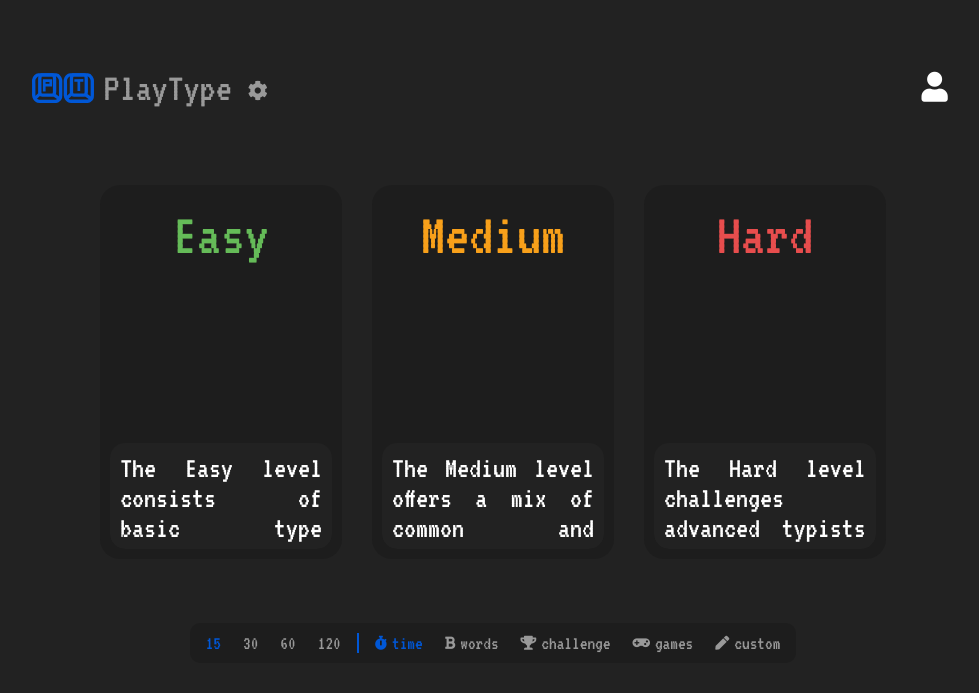
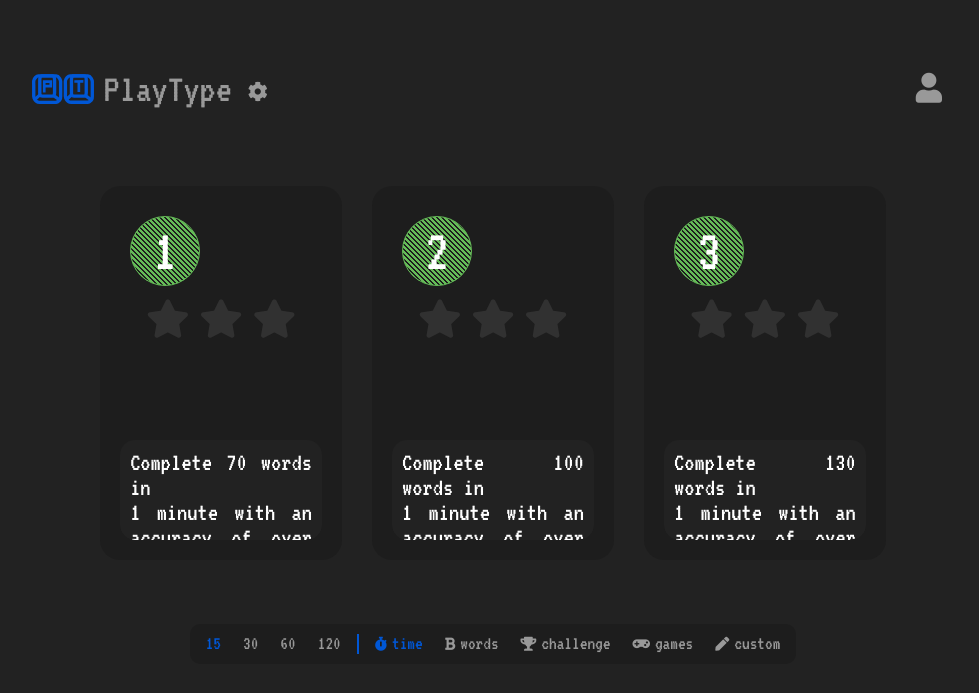
Before and after one commit to Bryan141816/PlayType, a Django app: page /challenges in a window 1280 px wide. Shown: the top 693 px of the page, without its empty margins (147-1126 px from the left). Run offline with Django 5.2, Linux system fonts and the light colour scheme; data that the repository does not hold is empty.

Commit message:
updated challenges

```diff
--- a/type_master/type_master/static/css/challenges.css
+++ b/type_master/type_master/static/css/challenges.css
@@ -1,4 +1,4 @@
-#difficulty-container {
+#easy-challenge-container {
     display: flex;
     width: 100%;
     height: 100%;
@@ -13,38 +13,54 @@
     height: 100%;
     width: 30%;
     border-radius: 20px;
-    padding: 10px;
+    padding: 20px;
     transform: scale(1);
     transition: transform 0.2s ease;
     background-color: var(--opaque-background-color);
     position: relative;
 }
 
-/* .option-card:nth-child(1){
-    background-color: #65BB58;
-}
-.option-card:nth-child(2){
-    background-color: #F8A01A;
-}
-.option-card:nth-child(3){
-    background-color: #E74D4D;
-} */
-
 .card-content {
     display: flex;
     flex-direction: column;
-    align-items: center;
     height: 100%;
     width: 100%;
     border-radius: 15px;
     overflow-y: hidden;
     & h3{
         color: var(--high-color-value);
+        display: flex;
+        justify-content: center;
+        align-items: center;
         font-size: 60px;
         margin: 10px;
+        height: 70px;
+        width: 70px;
+        border-radius: 100%;
+        text-align: center;
+    }
+    .easy-text{
+        background-size: 5px 5px;
+        background-image: -webkit-linear-gradient(45deg, #65BB58 25%, transparent 25%, transparent 50%, #65BB58 50%, #65BB58 75%, transparent 75%, transparent);
+        border: 1px solid #65BB58;
+        /* background-image: -moz-linear-gradient(-45deg, #65BB58 25%, transparent 25%, transparent 50%, #65BB58 50%, #65BB58 75%, transparent 75%, transparent);
+        background-image: -ms-linear-gradient(-45deg, #65BB58 25%, transparent 25%, transparent 50%, #65BB58 50%, #65BB58 75%, transparent 75%, transparent);
+        background-image: -o-linear-gradient(-45deg, #65BB58 25%, transparent 25%, transparent 50%, #65BB58 50%, #65BB58 75%, transparent 75%, transparent);
+        background-image: linear-gradient(-45deg, #65BB58 25%, transparent 25%, transparent 50%, #65BB58 50%, #65BB58 75%, transparent 75%, transparent); */
     }
 }
-#easy-text{
+.stars{
+    display: flex;
+    width: 100%;
+    justify-content: center;
+    gap: 10px;
+    margin-top: 2%;
+    & i{
+        font-size: clamp(16px, 3vw, 50px);
+        color: var(--gray-container-value);
+    }
+}
+/* .easy-text{
     color: #65BB58;
 }
 #medium-text{
@@ -52,7 +68,7 @@
 }
 #hard-text{
     color: #E74D4D;
-}
+} */
 
 .description-card {
     margin-top: auto;
@@ -70,35 +86,10 @@
     z-index: 100;
     transform: scale(1.1);
 }
-.short-description{
+.description-sentence{
     display: inline;
     color: var(--high-color-value);
-    font-size: 30px;
+    font-size: clamp(16px, 2vw, 30px);
     text-align: justify;
     margin: 0;
 }
-.full-description{
-    display: none;
-    color: var(--high-color-value);
-    font-size: 30px;
-    text-align: justify;
-    margin: 0;
-}
-
-
-.option-card:hover .description-card{
-    height: 55%;
-}
-.option-card:hover .short-description{
-    display: none;
-}
-.option-card:hover .full-description{
-    display: inline;
-}
-.stripes {
-    height: 250px;
-    width: 375px;
-    -webkit-background-size: 50px 50px;
-    -moz-background-size: 50px 50px;
-    background-size: 50px 50px;
-}
--- a/type_master/type_master/static/css/index.css
+++ b/type_master/type_master/static/css/index.css
@@ -112,6 +112,10 @@
     font-size: 30px;
     color: var(--medium-color-value);
     border-radius: 20px;
+    transition: color 0.1s ease-in;
+}
+#retry_button:hover, #retry_button:focus{
+    color: var(--high-color-value);
 }
 .hidden{
     display: none !important;
@@ -131,13 +135,13 @@
         position: absolute;
         background-color: #0057d6;
         height: 250%;
-        width: 100%;
+        width: 120%;
         transform: rotate(-45deg) translateX(0);
         pointer-events: none;
         transition: transform 0.3s;
     }
     & .blocker-hide{
-        transform: rotate(-45deg) translateX(110%);
+        transform: rotate(-45deg) translateX(120%);
     }
     & div{
         display: flex;
@@ -188,6 +192,10 @@
     color: var(--medium-color-value);
     font-size: 20px;
     font-size: 1.2rem;
+    transition: color 0.1s ease-in;
+}
+.text-button:hover:not(.option-active), .text-mode:hover:not(.option-active), .text-button:focus:not(.option-active), .text-mode:focus:not(.option-active){
+    color: var(--high-color-value);
 }
 .text-button i,.text-mode i{
     font-size: 14px;
@@ -218,6 +226,6 @@
         pointer-events: none;
     }
 }
-#edit-custom-sentence:hover{
+#edit-custom-sentence:hover, #edit-custom-sentence:focus{
     color: var(--high-color-value);
 }
--- a/type_master/type_master/static/css/settings.css
+++ b/type_master/type_master/static/css/settings.css
@@ -29,7 +29,7 @@ h1{
 #settings-tab{
     display: flex;
     flex-direction: column;
-    width: fit-content;
+    width: max-content;
     color: white;
     font-size: 30px;
     padding: 20px;
@@ -43,6 +43,7 @@ h1{
             width: 100%;
             padding: 5px;
             padding-left: 15px;
+            padding-right: 15px;
             gap: 10px;
             border-radius: 10px;
         }
@@ -73,7 +74,7 @@ h1{
     gap: 15px;
     flex-direction: column;
 }
-.settings-content-container.active{
+.settings-content-container.active-settings-content{
     display: flex !important;
 }
 #close-button-settings-modal{
--- a/type_master/type_master/static/css/template.css
+++ b/type_master/type_master/static/css/template.css
@@ -76,10 +76,16 @@ main{
 #profile-button{
     background-color: transparent;
     font-size: 30px;
+    height: 50px;
+    width: 50px;
     margin-left: auto;
     border-radius: 100%;
     border: none;
     & i{
+        color: var(--medium-color-value);
+        transition: color 0.1s ease-in;
+    }
+    & :hover{
         color: var(--high-color-value);
     }
 }
@@ -89,11 +95,12 @@ main{
     height: fit-content;
     border: none;
     color: var(--medium-color-value);
+    transition: color 0.1s ease-in;
     & i{
         margin-top: 35%;
     }
 }
-#settings-button:hover{
+#settings-button:hover, #settings-button:focus{
     color: var(--high-color-value);
 }
 #logo{
--- a/type_master/type_master/static/js/settings.js
+++ b/type_master/type_master/static/js/settings.js
@@ -30,12 +30,12 @@ function settings_init(){
         if(!$(event.target).hasClass('setting-tab-active')){
             $('.settings-tab-link.setting-tab-active').removeClass('setting-tab-active');
             $(event.target).addClass('setting-tab-active')
-            $('.settings-content-container.active').removeClass('active')
+            $('.settings-content-container.active-settings-content').removeClass('active-settings-content')
             if($(event.target).attr('id')==="general-option"){
-                $('#general-container').addClass('active')
+                $('#general-container').addClass('active-settings-content')
             }
             else if($(event.target).attr('id')==="apperance-option"){
-                $('#apperance-container').addClass('active')
+                $('#apperance-container').addClass('active-settings-content')
             }
         }
     })
--- a/type_master/type_master/template/html/challenges-template.html
+++ b/type_master/type_master/template/html/challenges-template.html
@@ -8,31 +8,43 @@
 
 {% block content %}
     <div id="typingtest-container">
-        <div id="difficulty-container">
+        <div id="easy-challenge-container">
             <div class="option-card" id="card-1">
                 <div class="card-content">
-                    <h3 id="easy-text">Easy</h3>
+                    <h3 class="easy-text">1</h3>
+                    <span class="stars">
+                        <i class="fas fa-star"></i>
+                        <i class="fas fa-star"></i>
+                        <i class="fas fa-star"></i>
+                    </span>
                     <div class="description-card">
-                        <p class="short-description">The Easy level consists of basic type patterns and familiar words...</p>
-                        <p class="full-description">The Easy level consists of basic type patterns and familiar words, allowing beginners to practice typing without stress while developing accuracy and speed.</p>
+                        <p class="description-sentence">Complete 70 words in <br>1 minute with an accuracy of over 70%.</p>
                     </div>
                 </div>
             </div>
             <div class="option-card" id="card-2">
                 <div class="card-content">
-                    <h3 id="medium-text">Medium</h3>
+                    <h3 class="easy-text">2</h3>
+                    <span class="stars">
+                        <i class="fas fa-star"></i>
+                        <i class="fas fa-star"></i>
+                        <i class="fas fa-star"></i>
+                    </span>
                     <div class="description-card">
-                        <p class="short-description">The Medium level offers a mix of common and slightly complex words...</p>
-                        <p class="full-description">The Medium level offers a mix of common and slightly complex words, encouraging typists to increase their speed while maintaining accuracy.</p>
+                        <p class="description-sentence">Complete 100 words in <br>1 minute with an accuracy of over 70%.</p>
                     </div>
                 </div>
             </div>
             <div class="option-card" id="card-3">
                 <div class="card-content">
-                    <h3 id="hard-text">Hard</h3>
+                    <h3 class="easy-text">3</h3>
+                    <span class="stars">
+                        <i class="fas fa-star"></i>
+                        <i class="fas fa-star"></i>
+                        <i class="fas fa-star"></i>
+                    </span>
                     <div class="description-card">
-                        <p class="short-description">The Hard level challenges advanced typists with long, intricate ...</p>
-                        <p class="full-description">The Hard level challenges advanced typists with long, intricate sentences and varied vocabulary, emphasizing both speed and precision.</p>
+                        <p class="description-sentence">Complete 130 words in <br>1 minute with an accuracy of over 70%.</p>
                     </div>
                 </div>
             </div>
--- a/type_master/type_master/template/html/settings.html
+++ b/type_master/type_master/template/html/settings.html
@@ -11,7 +11,7 @@
         <div class="settings-tab-link" id="apperance-option"> <i class="fas fa-keyboard" style="pointer-events: none;"></i>Apperance</div>
     </div>
     <div id="settings-content">
-        <div class="settings-content-container active" id="general-container">
+        <div class="settings-content-container active-settings-content" id="general-container">
             <span>Time Zone</span>
             <select id="timezone" name="timezone">
                 <option value="UTC-12:00">UTC-12:00</option>
```
Also changed, not shown: type_master/type_master/static/images/star.svg (added).
